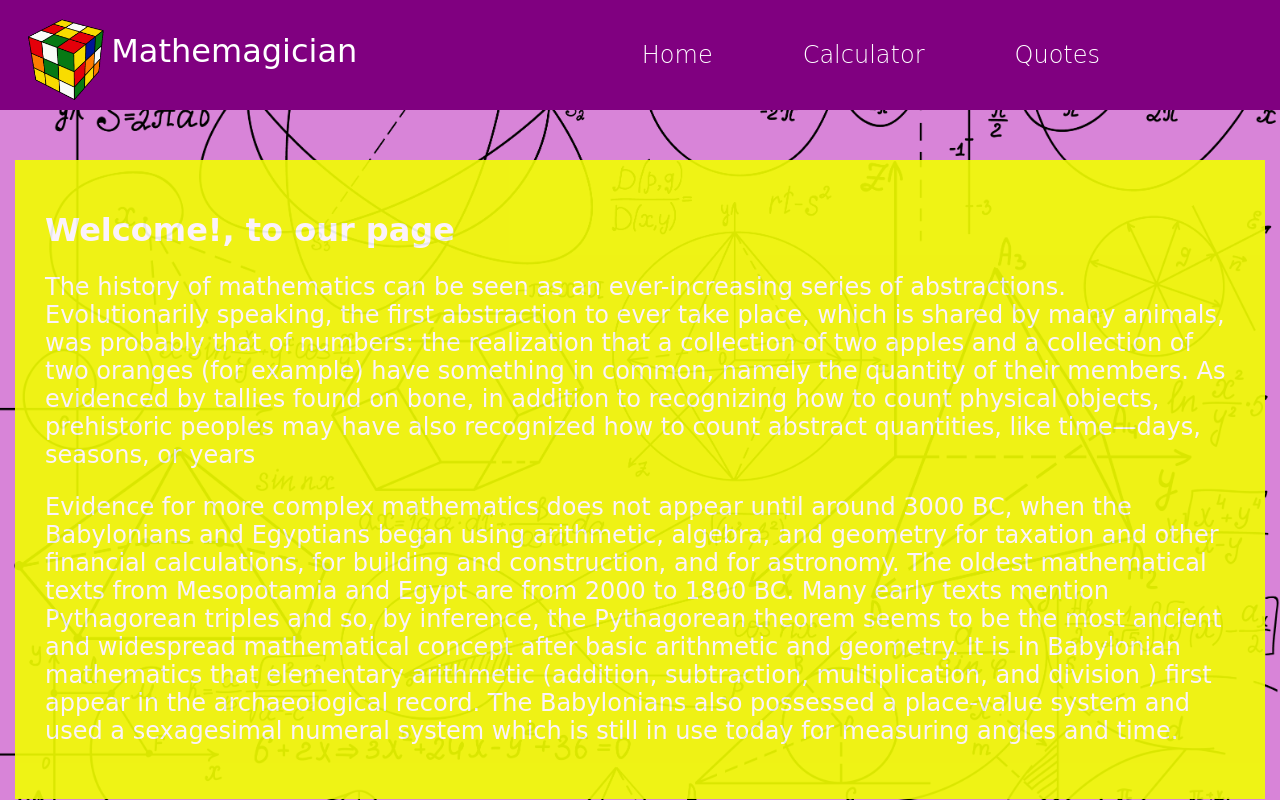
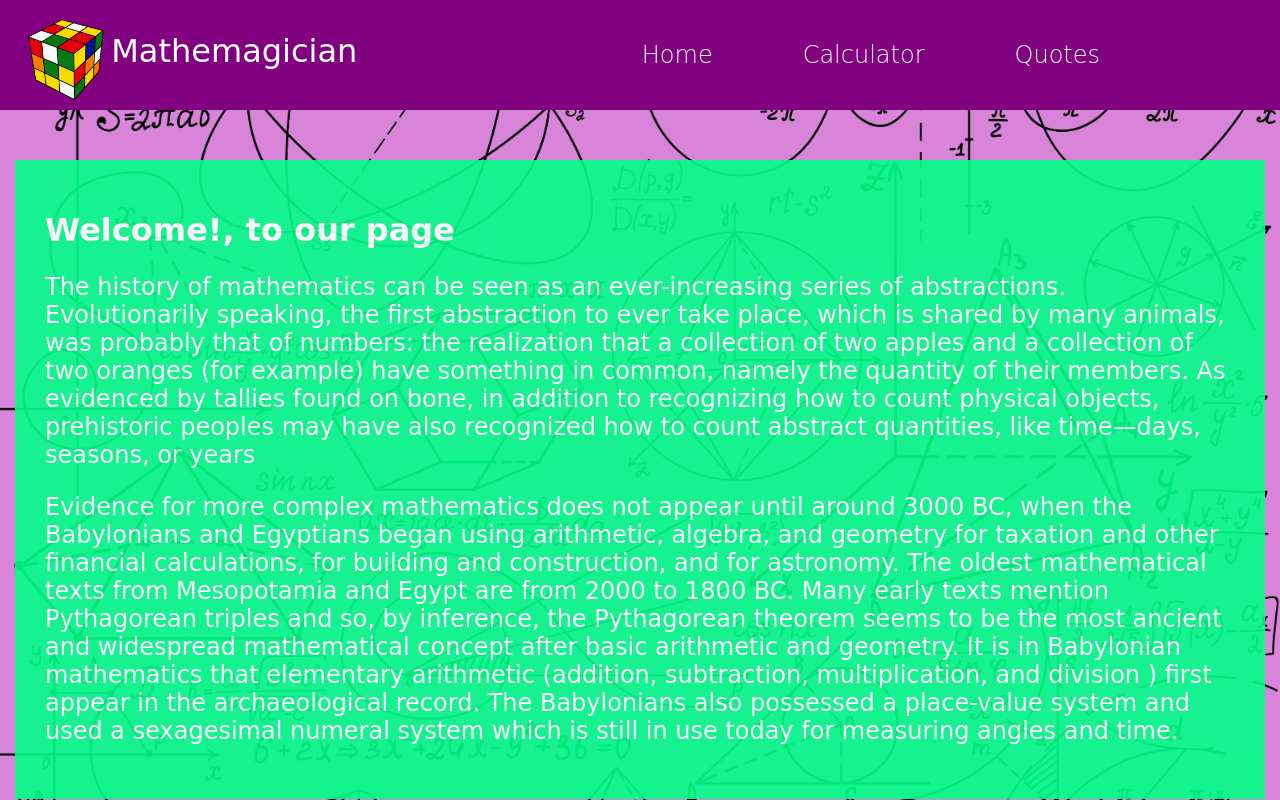
Before and after one commit to gilco91/calculator-test, a React (Create React App) app: page / in a window 1280 px wide. Built offline with nearby package versions, Linux system fonts and the light colour scheme; the HTML template or start-up script is replaced by a standard one.

Commit message:
change color

```diff
--- a/src/App.css
+++ b/src/App.css
@@ -1,6 +1,6 @@
 .desc-main {
   margin: 0 15px 0 15px;
-  background-color: rgb(242, 255, 0);
+  background-color: rgb(0, 255, 136);
   padding: 30px;
   opacity: 0.9;
 }
```
